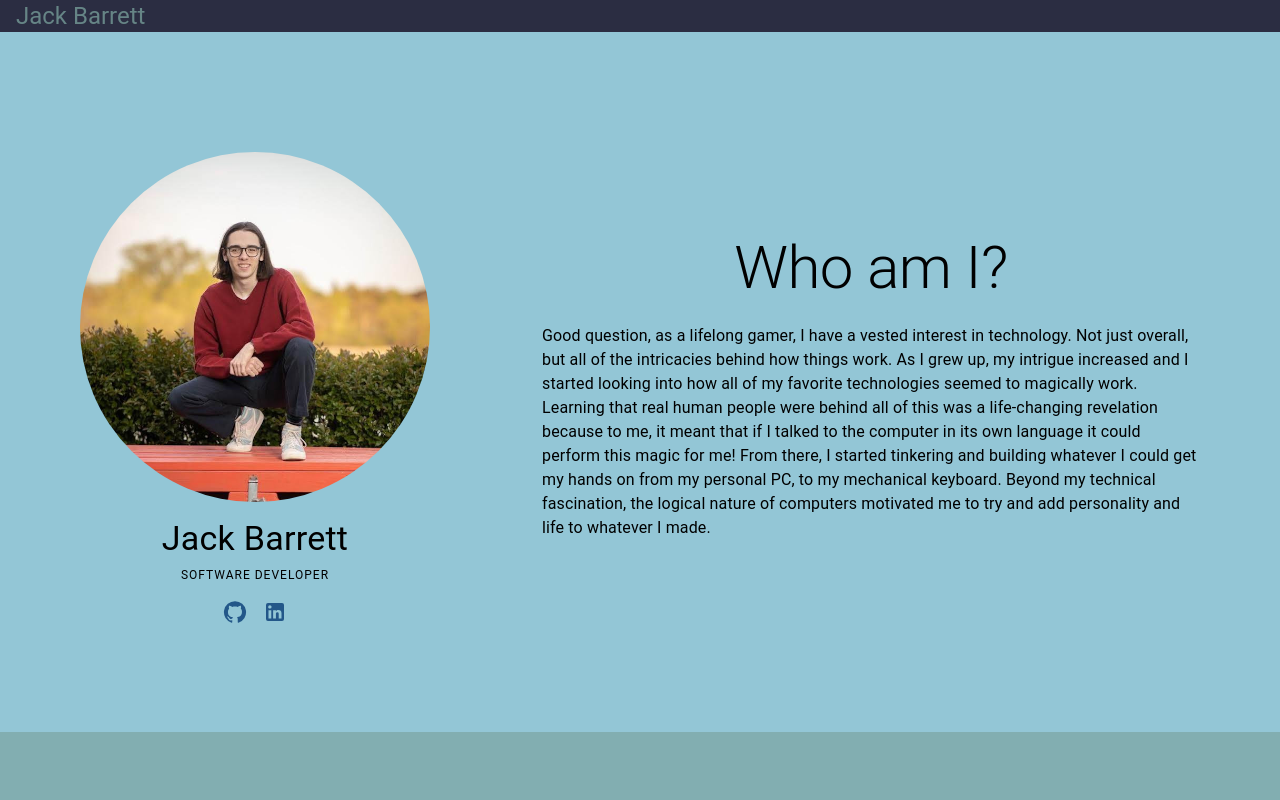
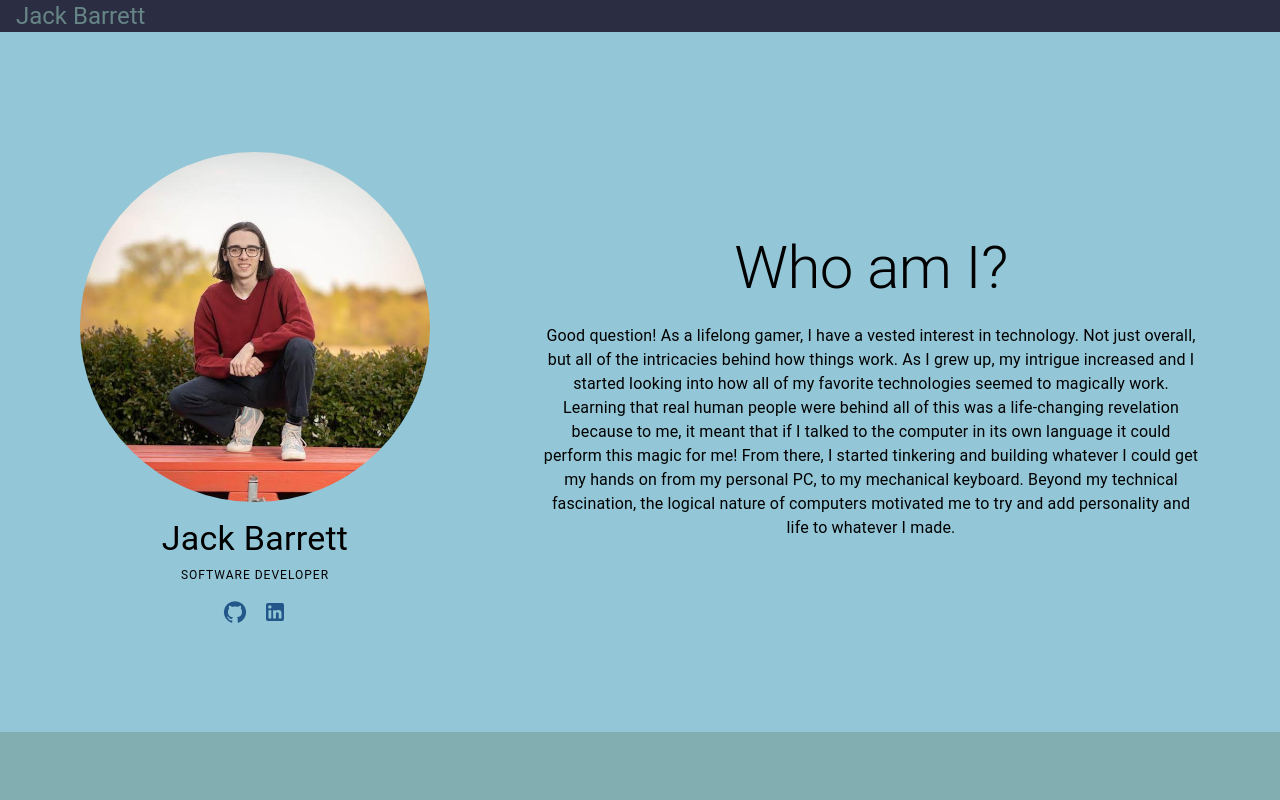
Before and after one commit to Thirteenhelens/Thirteenhelens.github.io, a React (Create React App) app: page / in a window 1280 px wide. Shown: the top 800 px of the page. Built offline with nearby package versions, Linux system fonts and the light colour scheme.

Commit message:
Centered profile text

```diff
--- a/src/components/Profile/Profile.jsx
+++ b/src/components/Profile/Profile.jsx
@@ -74,8 +74,8 @@ function Profile() {
 
           <br />
 
-          <Typography variant="body1">
-            Good question, as a lifelong gamer, I have a vested interest in
+          <Typography variant="body1" sx={{ textAlign: "center" }}>
+            Good question! As a lifelong gamer, I have a vested interest in
             technology. Not just overall, but all of the intricacies behind how
             things work. As I grew up, my intrigue increased and I started
             looking into how all of my favorite technologies seemed to magically
```
